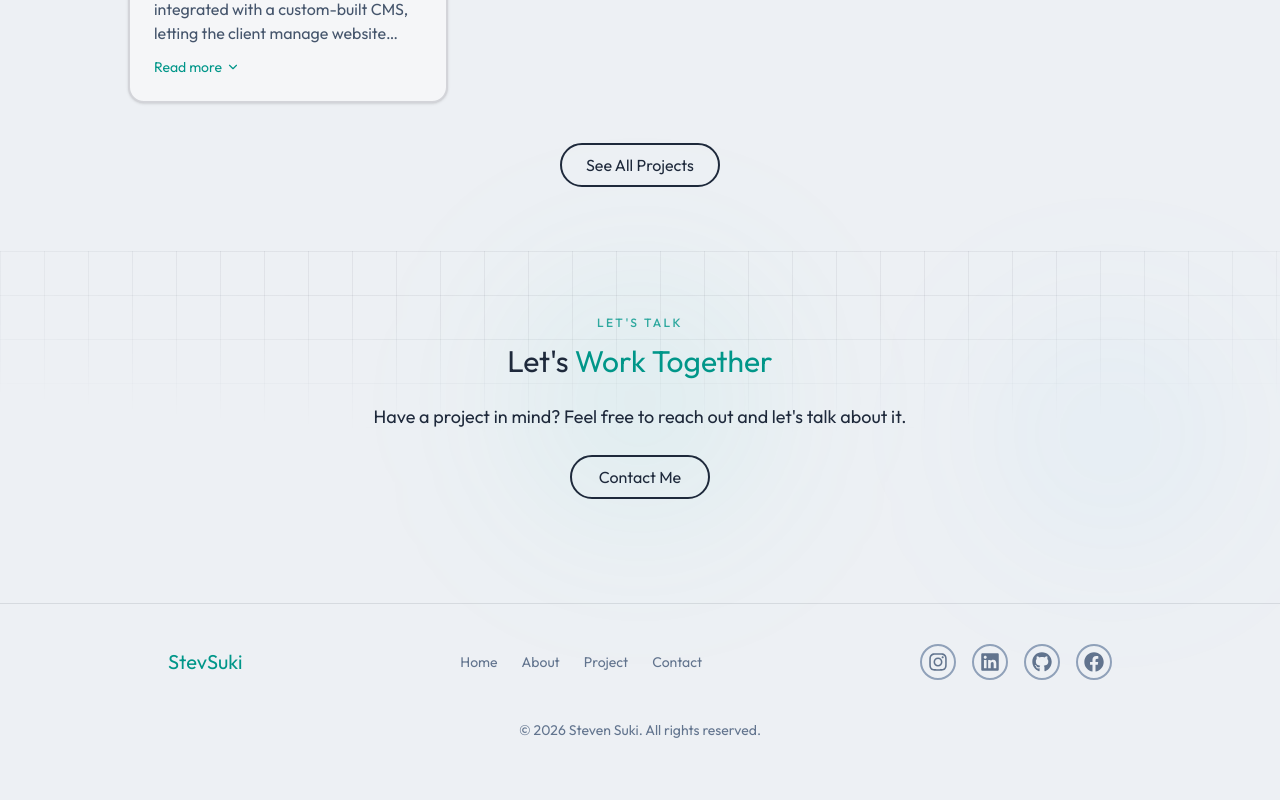
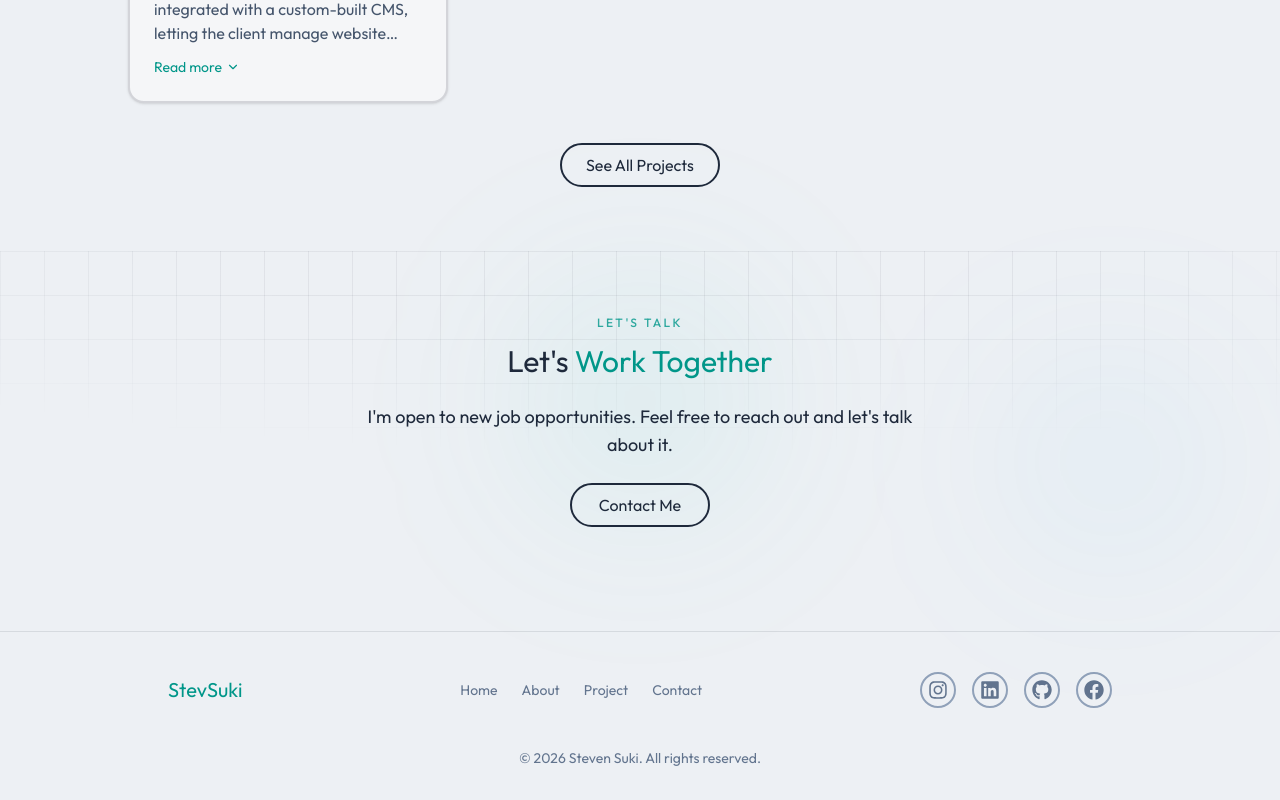
Before and after one commit to stevsuki/portofolio, a Next.js app: page / in a window 1280 px wide. Shown: the part 3672-4472 px from the top of the page. Before the commit the page ends 4444 px from the top, so only its background shows below. Built offline with nearby package versions, Linux system fonts and the light colour scheme.

Commit message:
[Steven] - adjust wording available open to work

```diff
--- a/src/app/components/Home/MainSection.tsx
+++ b/src/app/components/Home/MainSection.tsx
@@ -33,6 +33,7 @@ export default function MainSection() {
 				/>
 			</div>
 			<div className="relative z-10 flex flex-col md:w-[50%] items-center text-center md:text-start md:items-start animate-fade-up-delayed">
+				{heroContent.isOpenToWork ? (
 					<span className="inline-flex items-center gap-2 px-4 py-1.5 mb-4 border border-teal-600/40 dark:border-teal-300/40 rounded-full text-sm text-teal-600 dark:text-teal-300 bg-teal-600/5 dark:bg-teal-300/5">
 						<span className="relative flex w-2 h-2">
 							<span className="absolute inline-flex w-full h-full rounded-full bg-teal-600 dark:bg-teal-300 opacity-75 animate-ping" />
@@ -40,6 +41,12 @@ export default function MainSection() {
 						</span>
 						{heroContent.availability}
 					</span>
+				) : (
+					<span className="inline-flex items-center gap-2 px-4 py-1.5 mb-4 border border-slate-400/40 dark:border-gray-500/40 rounded-full text-sm text-slate-500 dark:text-gray-400 bg-slate-500/5 dark:bg-gray-500/5">
+						<span className="w-2 h-2 rounded-full bg-slate-400 dark:bg-gray-500" />
+						{heroContent.unavailability}
+					</span>
+				)}
 				<h1 className="text-5xl">
 					{heroContent.greeting} <span className="text-teal-600 dark:text-teal-300">{siteConfig.name}</span>
 				</h1>
--- a/src/constants/home.ts
+++ b/src/constants/home.ts
@@ -1,5 +1,9 @@
+import { isOpenToWork } from "@/lib/openToWork";
+
 export const heroContent = {
+	isOpenToWork,
 	availability: "Available for new opportunities",
+	unavailability: "Not currently open to work",
 	greeting: "Hi! I am",
 	bio: "Software developer with hands-on experience across the full development lifecycle, building backend services, system integrations, and user-facing platforms with Next.js, React, Node.js, and Golang. Currently serving as Technical Lead on a cloud-native platform project.",
 	ctaLabel: "Contact Me",
@@ -39,6 +43,8 @@ export const contactCtaContent = {
 	eyebrow: "Let's talk",
 	headingPrefix: "Let's",
 	headingHighlight: "Work Together",
-	description: "Have a project in mind? Feel free to reach out and let's talk about it.",
+	description: isOpenToWork
+		? "I'm open to new job opportunities. Feel free to reach out and let's talk about it."
+		: "Feel free to reach out — I'd love to connect and talk about it.",
 	ctaLabel: "Contact Me",
 };
--- a/src/constants/pages.ts
+++ b/src/constants/pages.ts
@@ -1,3 +1,5 @@
+import { isOpenToWork } from "@/lib/openToWork";
+
 export const aboutPageContent = {
 	eyebrow: "Get to know me",
 	headingPrefix: "About",
@@ -30,8 +32,9 @@ export const contactPageContent = {
 	eyebrow: "Contact",
 	headingPrefix: "Get In",
 	headingHighlight: "Touch",
-	description:
-		"Have a project in mind or just want to say hi? My inbox is always open — I'll get back to you as soon as I can.",
+	description: isOpenToWork
+		? "I'm open to new job opportunities and would love to hear from you. Feel free to reach out — my inbox is always open, and I'll get back to you as soon as I can."
+		: "Thanks for stopping by! Feel free to reach out — my inbox is always open, and I'll get back to you as soon as I can.",
 	emailCtaLabel: "Send an Email",
 	socialsLabel: "or find me on",
 };
--- /dev/null
+++ b/src/lib/openToWork.ts
@@ -0,0 +1 @@
+export const isOpenToWork = process.env.NEXT_PUBLIC_OPEN_TO_WORK !== "false";
```
Also changed, not shown: 2 other files (tests, documents, lock files or other folders). Lines whose indentation alone changed are shown as unchanged.
